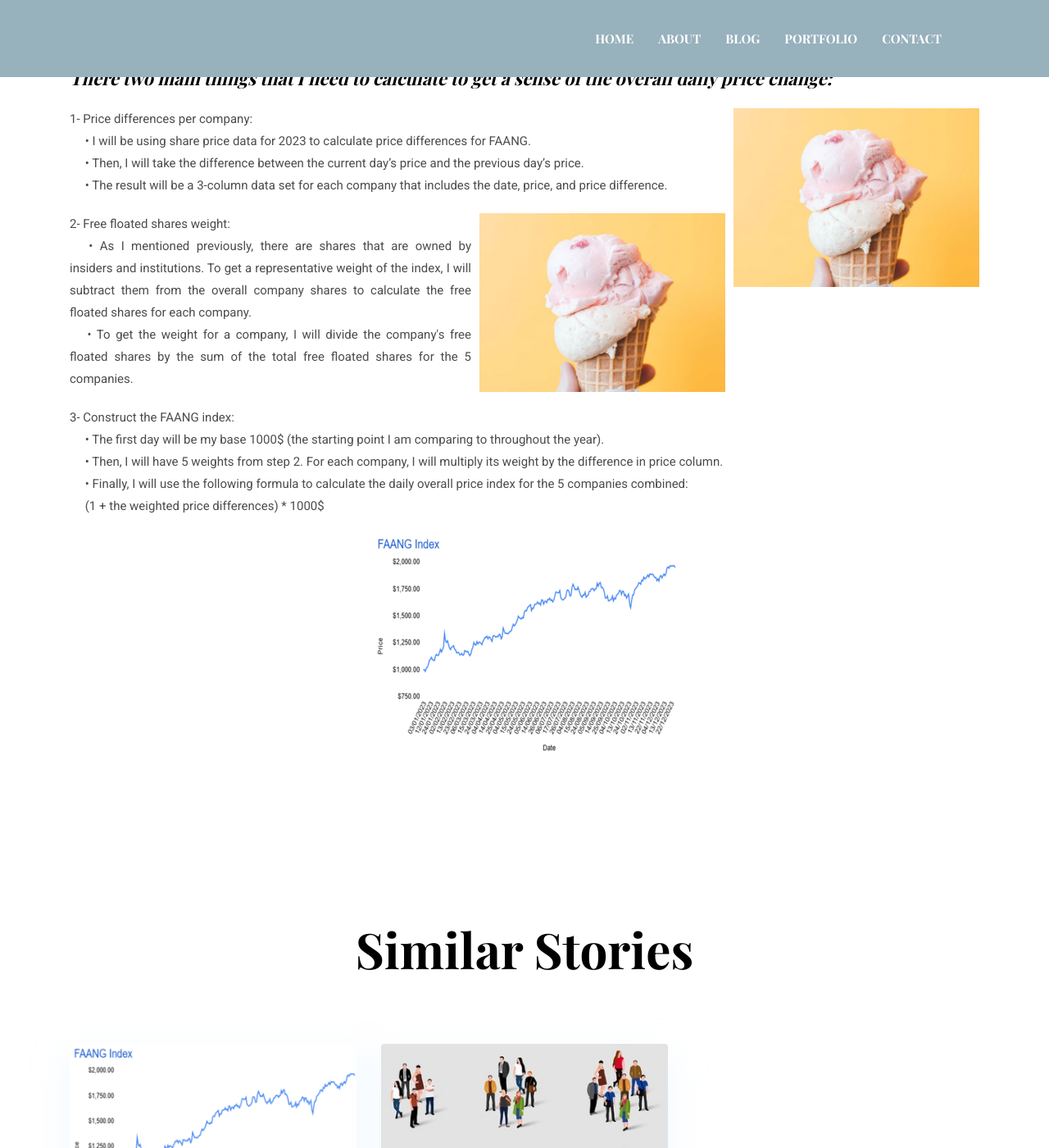
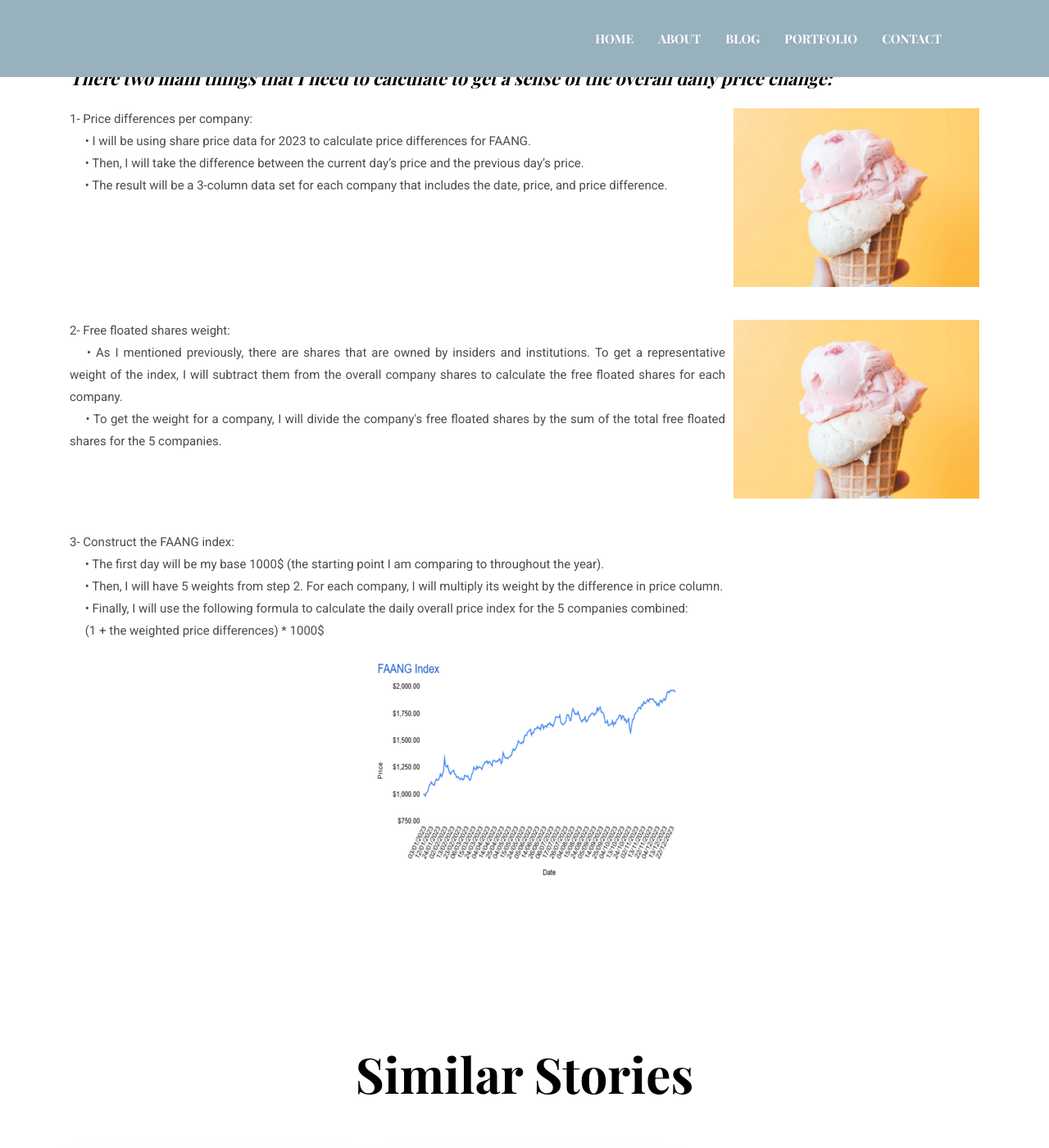
Before and after one commit to RandaAdel/RandaAdel.github.io, a Jekyll site: the page built from _posts/2024-12-26-price-index.markdown, in a window 1280 px wide and 1400 px high, scrolled down 1463 px. Shown: the whole window at 82% size. Built offline with Jekyll 4.4.1, drawn with Linux system fonts in a browser that asks for light colours.

Commit message:
try images at the top - code as is

```diff
--- a/_posts/2024-12-26-price-index.markdown
+++ b/_posts/2024-12-26-price-index.markdown
@@ -24,7 +24,7 @@
     * I will be using share price data for 2023, to calculate price differences for FAANG.
     * Then, I will take the difference between (this day's price - previous day's price).
     * The result will be a 3 column data set per company that has date, price, and price difference  -->
-
+<!--
 <p style="text-align: justify;">
   <span style="float: right; margin-left: 10px;">
     <img src="/assets/images/blog/post-2.jpg" alt="Additional image description" style="max-width: 300px; height: auto;">
@@ -50,7 +50,7 @@
   <br>
   &emsp; • To get the weight for a company, I will divide the company's free floated shares by the sum of the total free floated shares for the 5 companies.
   <br>
-</p>
+</p> -->
 
 <!-- <p style="text-align: right;">
   <img src="/assets/images/blog/post-2.jpg" alt="Additional image description">
@@ -64,6 +64,43 @@
 <!-- <p style="text-align: right;">
   <img src="/assets/images/blog/post-2.jpg" alt="Additional image description">
 </p> -->
+
+<style>
+  .content-block {
+    text-align: justify;
+    overflow: hidden; /* Ensures the floated image does not break the layout */
+    margin-bottom: 20px; /* Adds consistent spacing between blocks */
+  }
+
+  .content-block img {
+    float: right;
+    margin-left: 10px;
+    max-width: 300px;
+    height: auto;
+  }
+</style>
+
+<p class="content-block">
+  <img src="/assets/images/blog/post-2.jpg" alt="Additional image description">
+  1- Price differences per company:
+  <br>
+  &emsp; • I will be using share price data for 2023 to calculate price differences for FAANG.
+  <br>
+  &emsp; • Then, I will take the difference between the current day’s price and the previous day’s price.
+  <br>
+  &emsp; • The result will be a 3-column data set for each company that includes the date, price, and price difference.
+</p>
+
+<p class="content-block">
+  <img src="/assets/images/blog/post-2.jpg" alt="Additional image description">
+  2- Free floated shares weight:
+  <br>
+  &emsp; • As I mentioned previously, there are shares that are owned by insiders and institutions. To get a representative weight of the index, I will subtract them from the overall company shares to calculate the free floated shares for each company.
+  <br>
+  &emsp; • To get the weight for a company, I will divide the company's free floated shares by the sum of the total free floated shares for the 5 companies.
+</p>
+
+
 <p style="text-align: justify;">
   3- Construct the FAANG index:
   <br>
```
